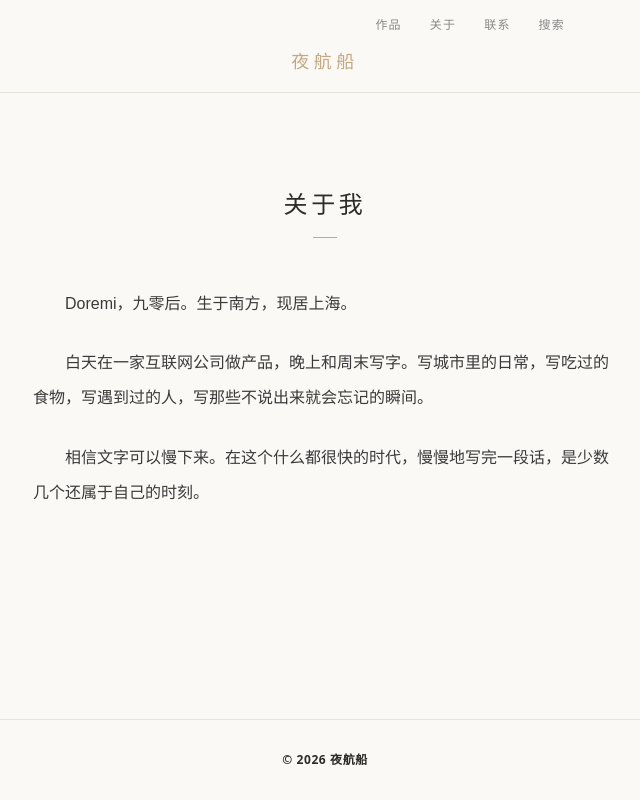
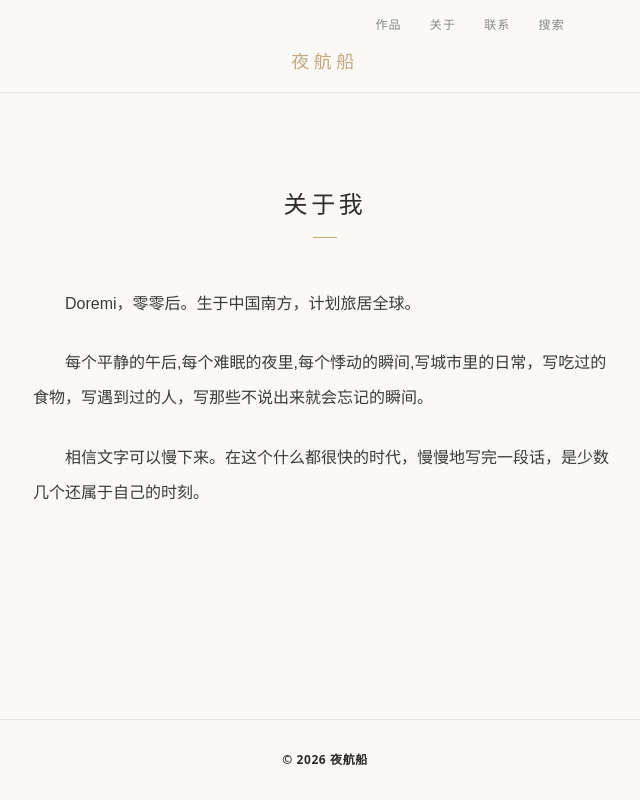
Before and after one commit to huanyuzhao00-sketch/essay-portfolio, a Next.js app: page /essay-portfolio/about in a window 1280 px wide. Shown: the whole page, without its empty margins (315-955 px from the left). Built offline with nearby package versions, Linux system fonts and the light colour scheme.

Commit message:
Update page.tsx

```diff
--- a/src/app/about/page.tsx
+++ b/src/app/about/page.tsx
@@ -8,10 +8,10 @@ export default function AboutPage() {
 
       <article className="prose-custom">
         <p className="text-base text-ink-light leading-[2.2] text-indent mb-6">
-          Doremi，九零后。生于南方，现居上海。
+          Doremi，零零后。生于中国南方，计划旅居全球。
         </p>
         <p className="text-base text-ink-light leading-[2.2] text-indent mb-6">
-          白天在一家互联网公司做产品，晚上和周末写字。写城市里的日常，写吃过的食物，写遇到过的人，写那些不说出来就会忘记的瞬间。
+         每个平静的午后,每个难眠的夜里,每个悸动的瞬间,写城市里的日常，写吃过的食物，写遇到过的人，写那些不说出来就会忘记的瞬间。
         </p>
         <p className="text-base text-ink-light leading-[2.2] text-indent">
           相信文字可以慢下来。在这个什么都很快的时代，慢慢地写完一段话，是少数几个还属于自己的时刻。
```
